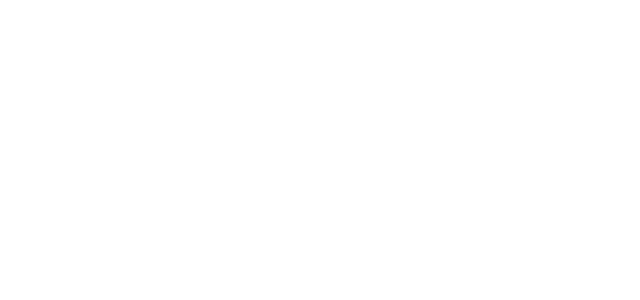
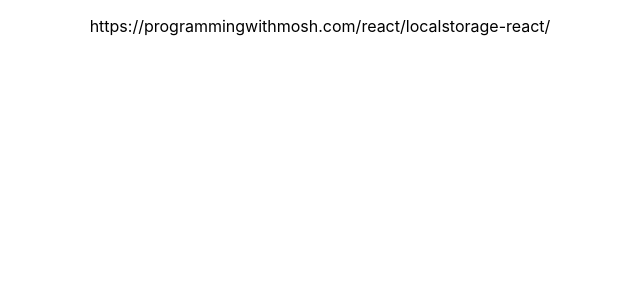
Before and after one commit to Melecoco/wild-cine-reactJS, a React (Create React App) app: page /film in a window 1280 px wide. Shown: the top 300 px of the page, without its empty margins (320-960 px from the left). Built offline with nearby package versions, Linux system fonts and the light colour scheme.

Commit message:
beginning MyFilmsViews

```diff
--- a/src/App.js
+++ b/src/App.js
@@ -4,6 +4,7 @@
 import { BrowserRouter as Router, Route} from "react-router-dom";
 import {DetailMovieView} from "./views/DetailMovieView";
 import {PopularMoviesView} from "./views/PopularMoviesView";
+import {MyFilmsView} from "./views/MyFilmsView";
 
 function App() {
 
@@ -15,16 +16,17 @@
                 exact
                 component={PopularMoviesView}
             />
-            {/* <Route
-                path="/:nav"
-                exact
-                component={MoviesView}
-            /> */}
+
 
             <Route
                 path="/movies/:movieId"
                 exact
                 component={DetailMovieView}
+            />
+            <Route
+              path="/film"
+              exact
+              component={MyFilmsView}
             />
         </Router>
       </div>
--- /dev/null
+++ b/src/views/MyFilmsView.js
@@ -0,0 +1,11 @@
+import React, {Component} from "react";
+
+export class MyFilmsView extends Component {
+    render(){
+        return(
+        <div className="App">
+        <p>https://programmingwithmosh.com/react/localstorage-react/</p>
+        </div>
+        )
+    }
+}
```
